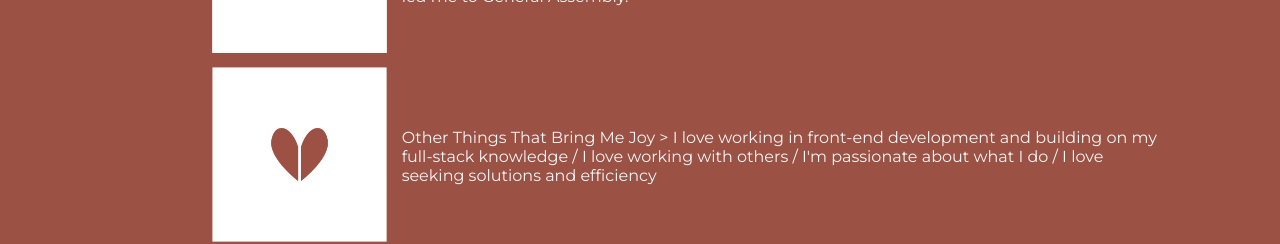
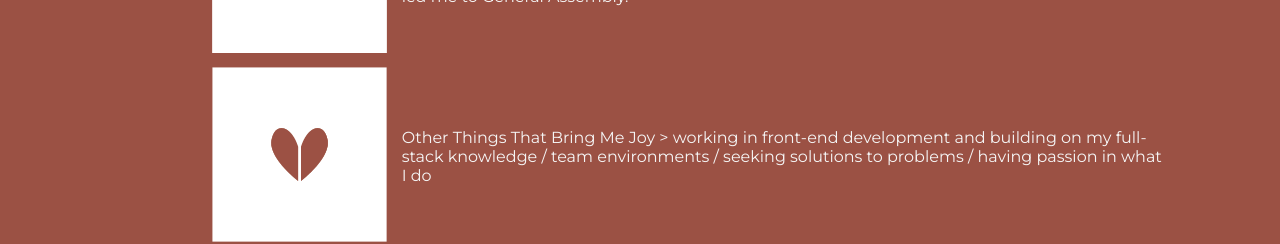
Before and after one commit to dcamriff/dcamriff_portfolio, a React (Create React App) app: page / in a window 1280 px wide. Shown: the part 1320-1564 px from the top of the page. Built offline with nearby package versions, Linux system fonts and the light colour scheme.

Commit message:
Edit to Love section of about me

```diff
--- a/src/components/About.js
+++ b/src/components/About.js
@@ -47,7 +47,7 @@ const About = () => {
                 <img src={HeartImage} alt="heart"/>
                 </AboutImage>
                 <AboutText>
-                <p>Other Things That Bring Me Joy > I love working in front-end development and building on my full-stack knowledge / I love working with others / I'm passionate about what I do / I love seeking solutions and efficiency </p>
+                <p>Other Things That Bring Me Joy > working in front-end development and building on my full-stack knowledge / team environments / seeking solutions to problems / having passion in what I do </p>
                 </AboutText>
             </AboutCard>
             </div>
```
